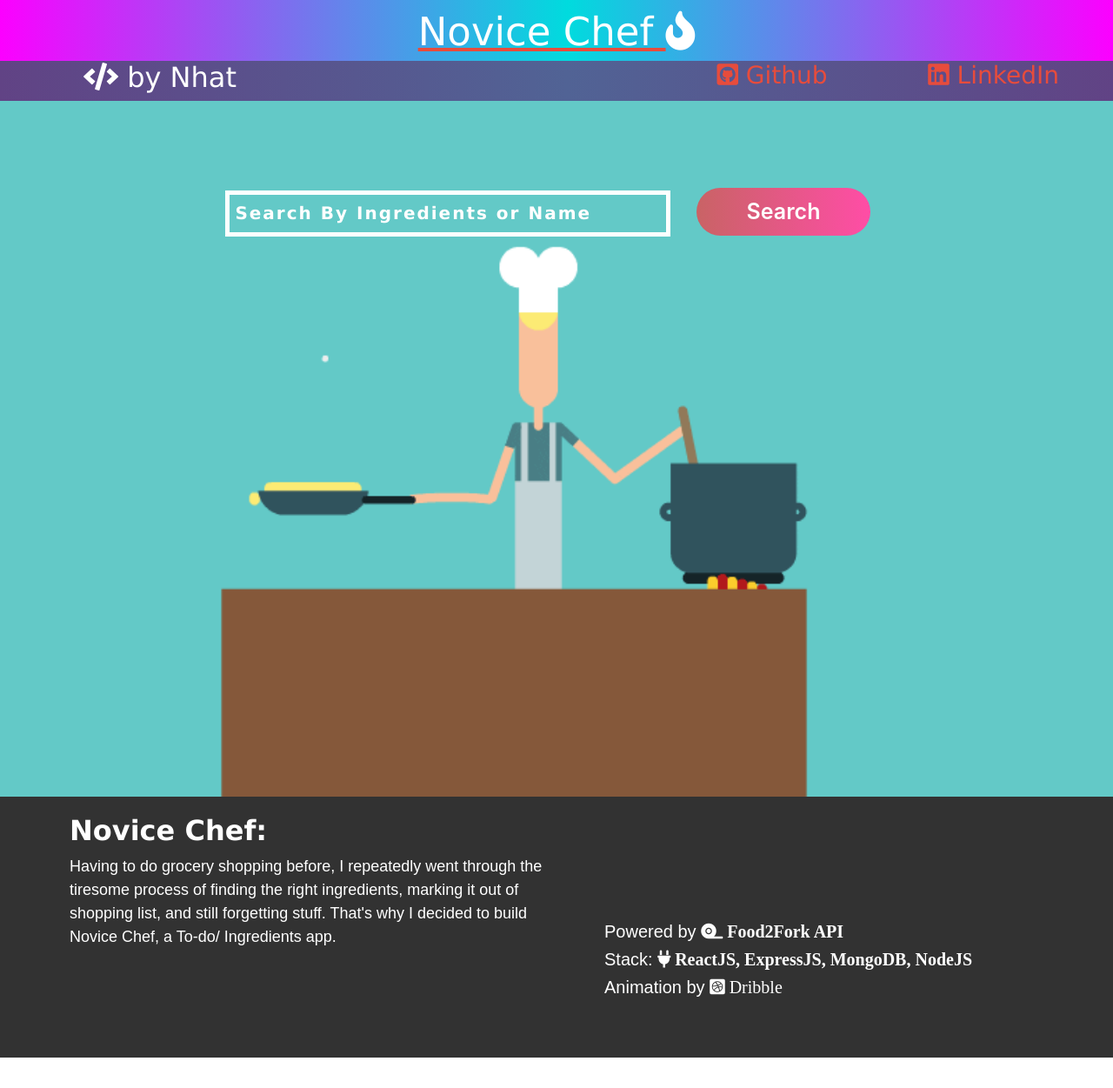
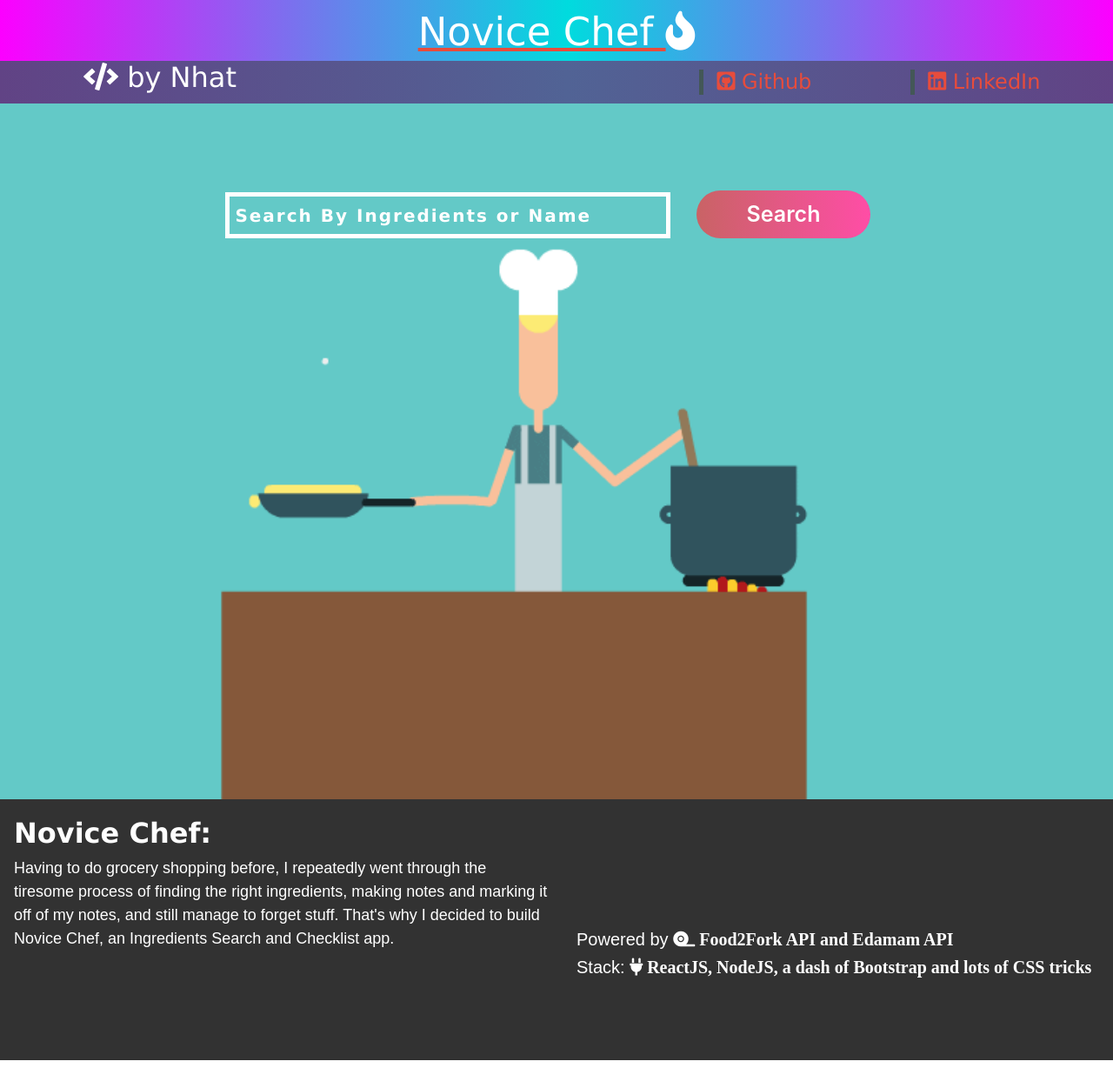
Before and after one commit to NhatDinh/NoviceChef, a React (Create React App) app: page / in a window 1280 px wide. Shown: the whole page at 87% size. Built offline with nearby package versions, Linux system fonts and the light colour scheme.

Commit message:
reposition components

```diff
--- a/src/components/Footer.js
+++ b/src/components/Footer.js
@@ -17,18 +17,16 @@ const Footer = props => (
 				<p style={divStyle}>
 					Having to do grocery shopping before, I repeatedly went through
 					the {"\n"}
-					tiresome process of finding the right ingredients, marking
-					it out of {"\n"}
-					shopping list, and still forgetting stuff. That's why I
+					tiresome process of finding the right ingredients, making notes and marking
+					it off of {"\n"}
+					my notes, and still manage to forget stuff. That's why I
 					decided to {"\n"}
-					build Novice Chef, a To-do/ Ingredients app.
+					build Novice Chef, an Ingredients Search and Checklist app.
 				</p>
 			</div>
 			<div className="col-md tribute" style={divStyle} >
-			<h5> Powered by <i className="fas fa-tape"> Food2Fork API </i></h5>
-			<h5>Stack: <i className="fas fa-plug"> ReactJS,  ExpressJS,  MongoDB, NodeJS </i></h5>
-			<h5> Animation by <i className="fab fa-dribbble-square"> Dribble </i></h5>
-
+			<h5> Powered by <i className="fas fa-tape"> Food2Fork API and Edamam API </i></h5>
+			<h5> Stack: <i className="fas fa-plug"> ReactJS, NodeJS, a dash of Bootstrap and lots of CSS tricks </i></h5>
 			</div>
 			</div>
 		</div>
--- a/src/components/custom-css/Footer.css
+++ b/src/components/custom-css/Footer.css
@@ -6,7 +6,7 @@
   background-color: #323232;
   background-image: #323232;
   height: 300px;
-  padding-left: 5rem;
+  padding-left: 1rem;
   margin-bottom: 2rem;
   font-weight: 900;
   font-size: 20px;
--- a/src/components/custom-css/Recipe.css
+++ b/src/components/custom-css/Recipe.css
@@ -53,8 +53,9 @@ input:focus + label {
 
 .checkboxes:checked + label {
   animation: done 0.5s;
+  font-weight: 900;
+  color: white;
   text-decoration: line-through;
-  color: white;
   }
 
 @keyframes done {
@@ -80,3 +81,27 @@ input:focus + label {
     background-color: rgba(255, 255, 255, 0.4);
   }
 }
+
+h3 {
+  position: relative;
+  margin: 0;
+  padding: 10px 0;
+  font-size: 1.2em;
+}
+
+h3::before {
+  content: "";
+  display: block;
+  position: absolute;
+  top: 10px;
+  bottom: 10px;
+  left: -20px;
+  width: 5px;
+  background-color: #435757;
+}
+
+h3::after {
+  display: block;
+  float: right;
+  font-weight: normal;
+}
```
